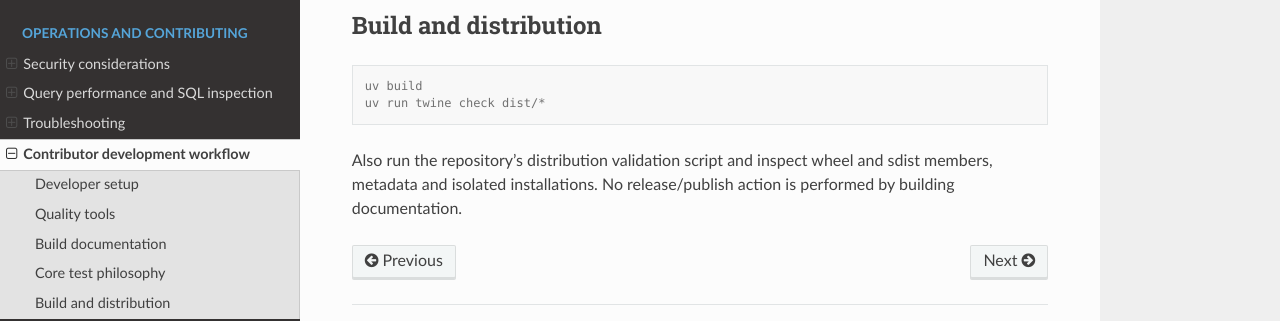
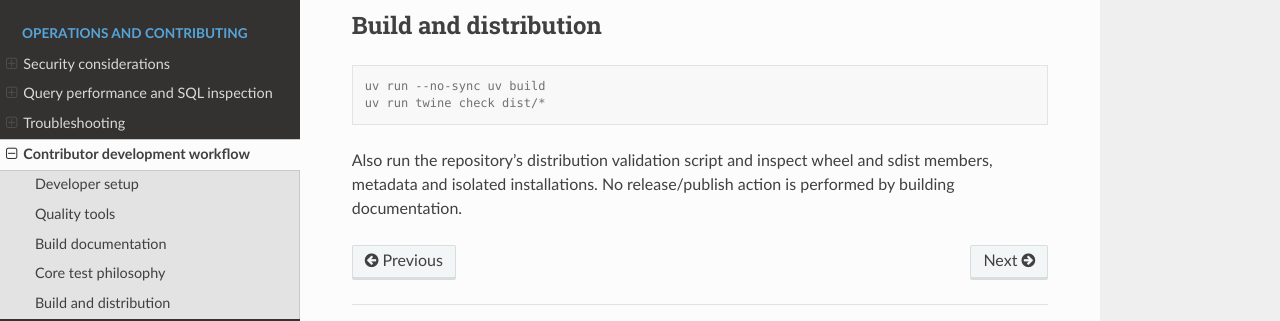
Before and after one commit to Lazarus-org/async-orm-kit, a Sphinx documentation site: the page built from docs/maintainers/development.rst, in a window 1280 px wide and 900 px high, scrolled down 831 px. Shown: the part 490-811 px from the top of the window. Built offline with Sphinx 7.4.7 and the Read the Docs theme 3.1.0, drawn with Linux system fonts in a browser that asks for light colours.

Commit message:
fix(build): use locked uv for archive reproducibility
Build through the project environment so initial and source-rebuilt wheels use the same locked uv generator. Preserve the strict wheel-content comparison.

Closes #16

```diff
--- a/docs/maintainers/development.rst
+++ b/docs/maintainers/development.rst
@@ -67,7 +67,7 @@ Build and distribution
 
 .. code-block:: console
 
-   uv build
+   uv run --no-sync uv build
    uv run twine check dist/*
 
 Also run the repository's distribution validation script and inspect wheel
```
Also changed, not shown: 2 other files.
